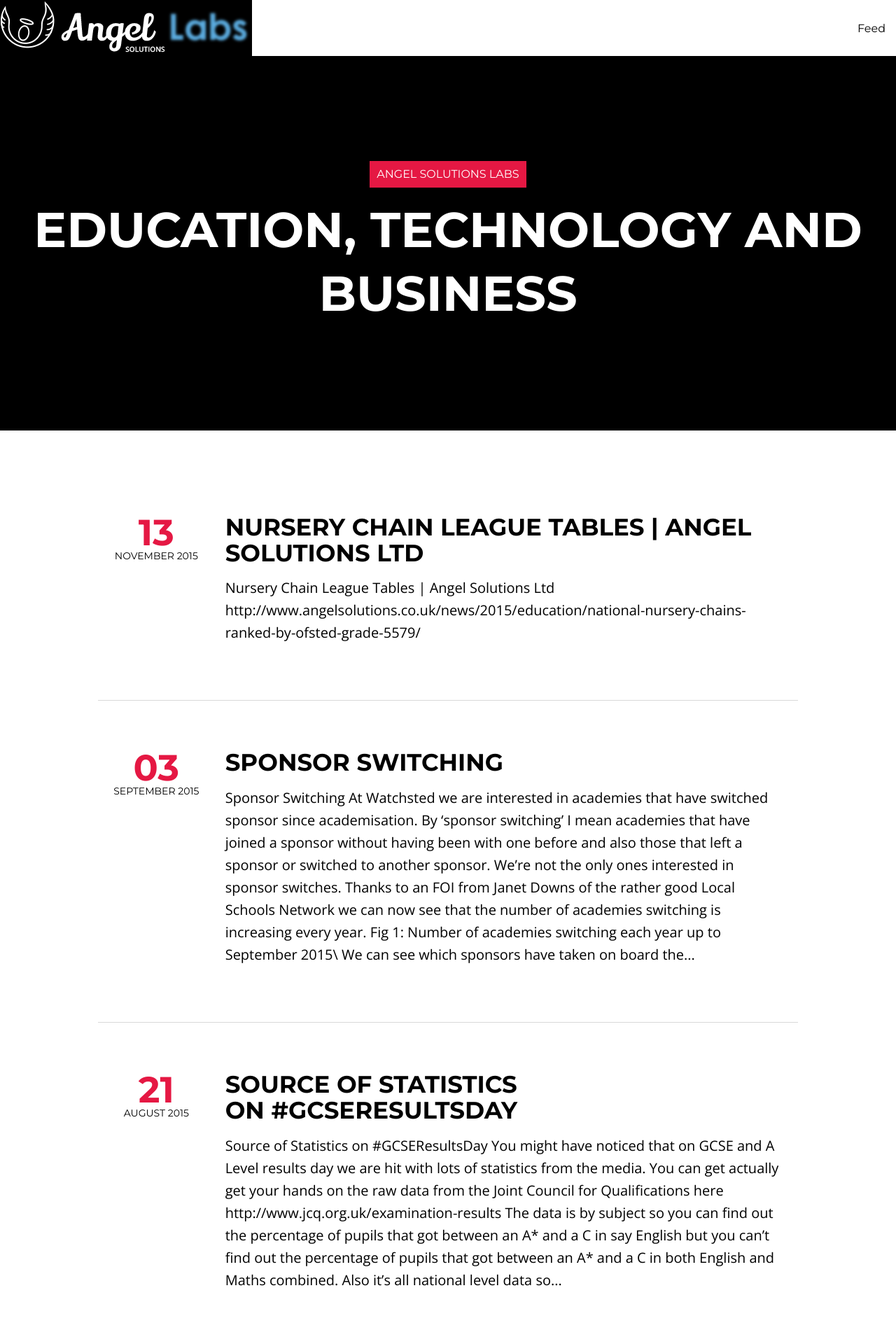
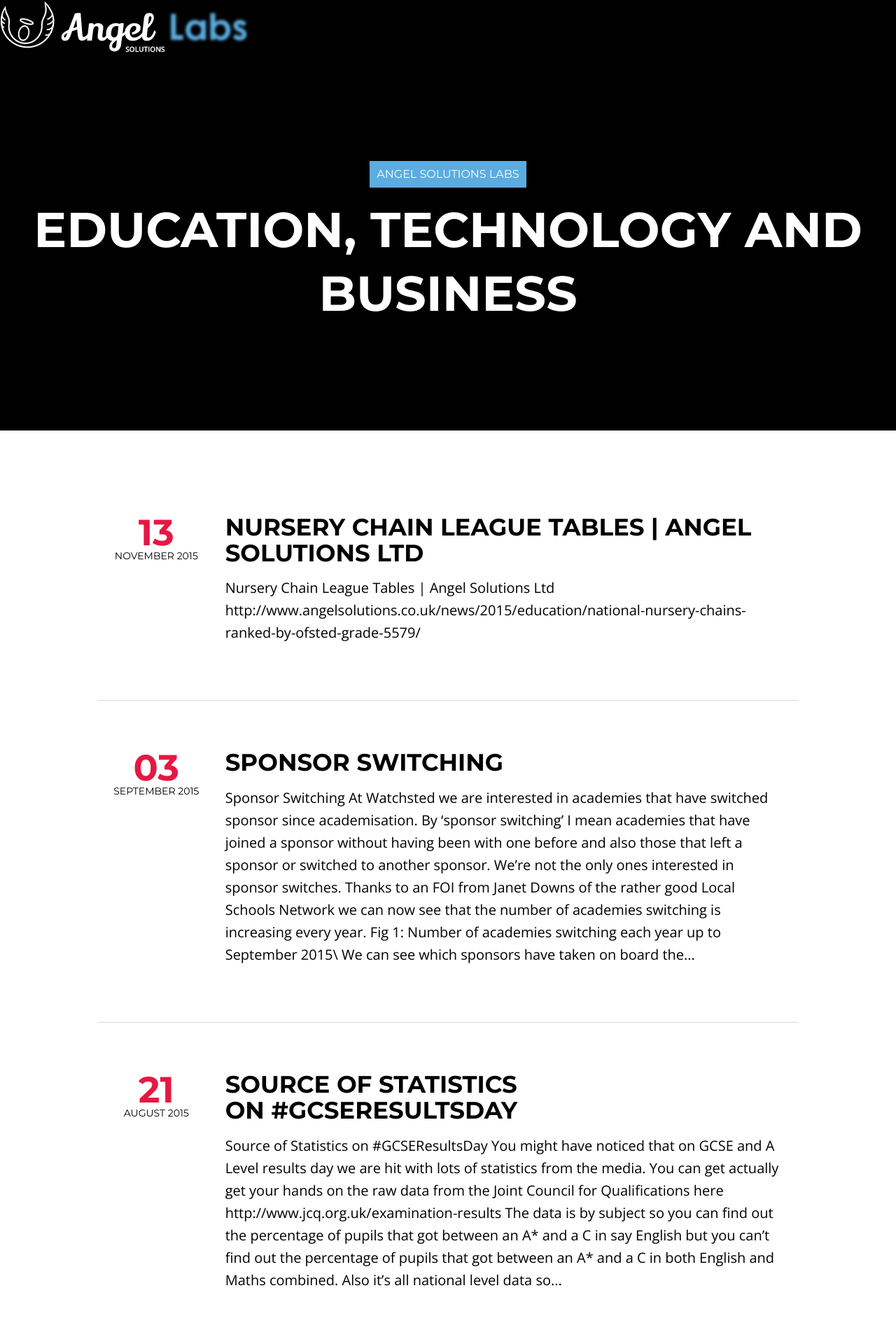
Before and after one commit to angelsolutions/labs, a Jekyll site: the page built from index.html, in a window 1280 px wide. Shown: the top 1920 px of the page at 70% size. Built offline with Jekyll 4.4.1, drawn with Linux system fonts in a browser that asks for light colours; nearby versions of some CDN libraries.

Commit message:
style and text tweaks

```diff
--- a/assets/css/style.css
+++ b/assets/css/style.css
@@ -134,7 +134,7 @@
               border-bottom: 0.1875rem solid #e51843; } }
 
 .notepad-site-head .notepad-site-head-menu {
-  background: white; }
+  background: black; }
   .notepad-site-head .notepad-site-head-menu .notepad-blog-logo {
     display: inline-block;
     max-height: 5rem; }
@@ -167,7 +167,7 @@
   .notepad-site-head .notepad-site-head-content .notepad-site-head-title-bg {
     display: inline-block;
     padding: 0.625rem;
-    background: #e51843;
+    background: #5bace0;
     line-height: 1.1; }
   .notepad-site-head .notepad-site-head-content h1, .notepad-site-head .notepad-site-head-content h2 {
     margin: 0;
--- a/index.html
+++ b/index.html
@@ -1,6 +1,6 @@
 ---
 layout: home
-title: Angel Solutions Labssss
+title: Big Data Blog
 description: "Education, technology and business"
 headline: Education, technology and business
 tags: [Angel, Education, Data, Liverpool]
```
